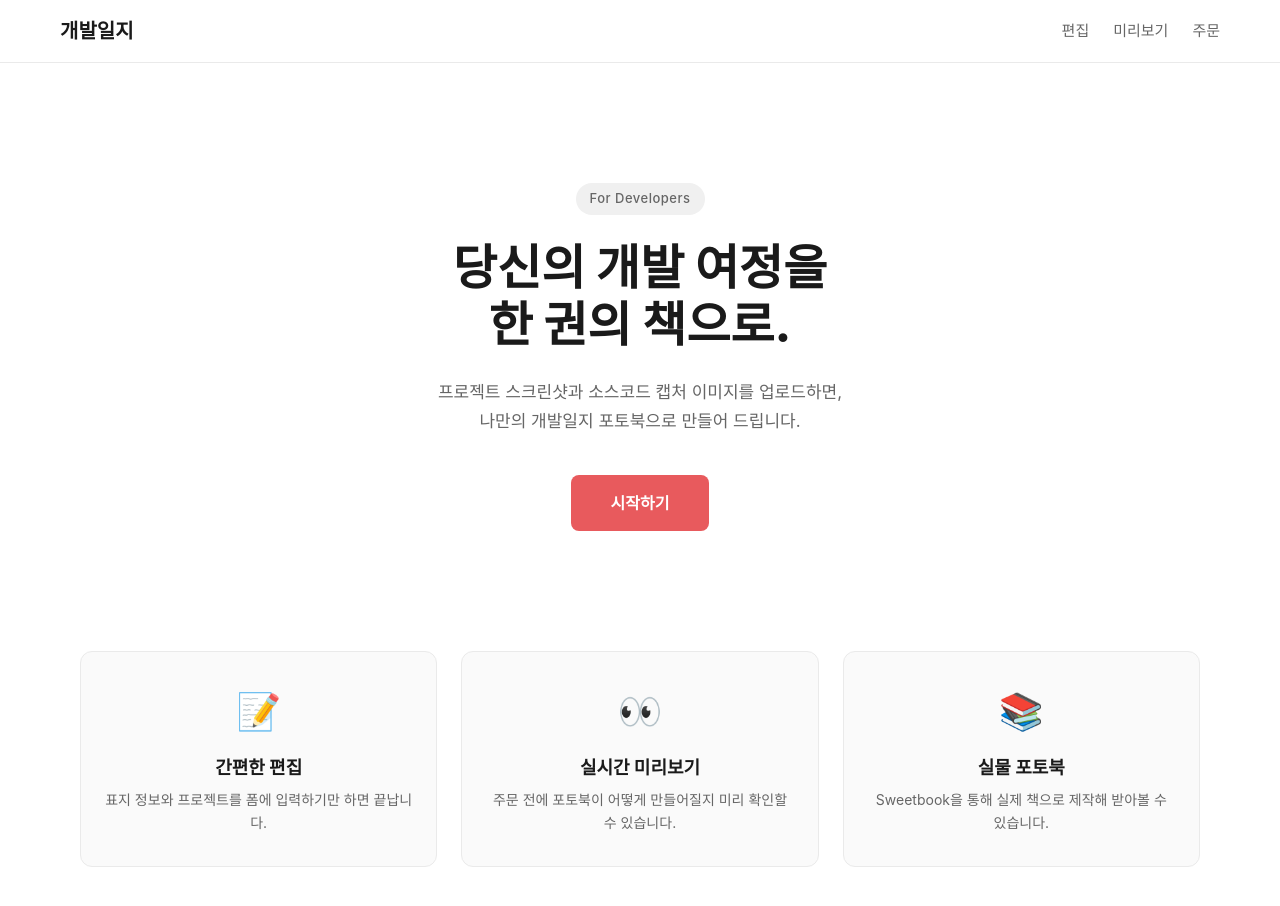
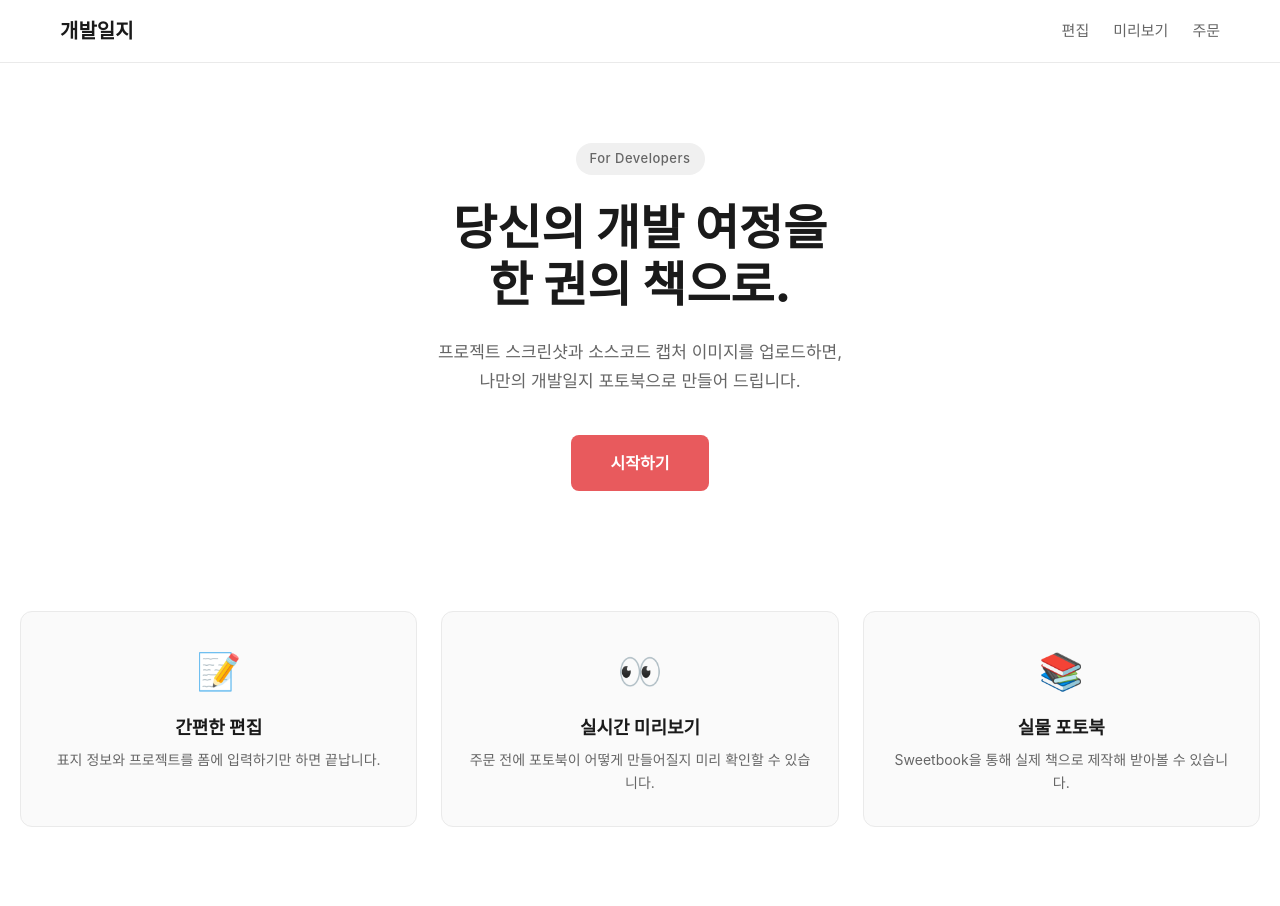
Before and after one commit to steepheno/My_Development_Log, a React (Vite) app in the folder frontend/: page / in a window 1280 px wide. Shown: the top 906 px of the page. After the commit the page ends 867 px from the top, so only its background shows below. Built offline with nearby package versions, Linux system fonts and the light colour scheme; a web font is replaced by a local one.

Commit message:
design: 전역 레이아웃에서 고정 너비 제거
- 프로젝트 편집 페이지에서 전역 레이아웃의 고정 너비로 인한 UI 버그 막기 위한 조치
- 각 페이지에서 너비를 직접 지정

```diff
--- a/frontend/src/components/layout/RootLayout.module.scss
+++ b/frontend/src/components/layout/RootLayout.module.scss
@@ -1,3 +1,17 @@
+/**
+ * 루트 레이아웃
+ *
+ * 모든 페이지의 최상위 컨테이너. Header와 Outlet(페이지 내용)을 세로로 쌓는다.
+ *
+ * 페이지 폭은 각 페이지가 스스로 결정한다. RootLayout은 "전체 화면을 차지한다" 외에는
+ * 페이지의 폭에 관여하지 않는다.
+ *
+ * 이렇게 분리한 이유:
+ * - 홈 페이지: 중앙 정렬된 1200px 박스 (본문형)
+ * - 편집 페이지: 전체 폭 (워크스페이스형)
+ * - 따라서 RootLayout이 폭을 강제하면 안 됨.
+ */
+
 .layout {
   display: flex;
   flex-direction: column;
@@ -6,8 +20,5 @@
 
 .main {
   flex: 1;
-  max-width: 1200px;
   width: 100%;
-  margin: 0 auto;
-  padding: 40px 20px;
 }
```
